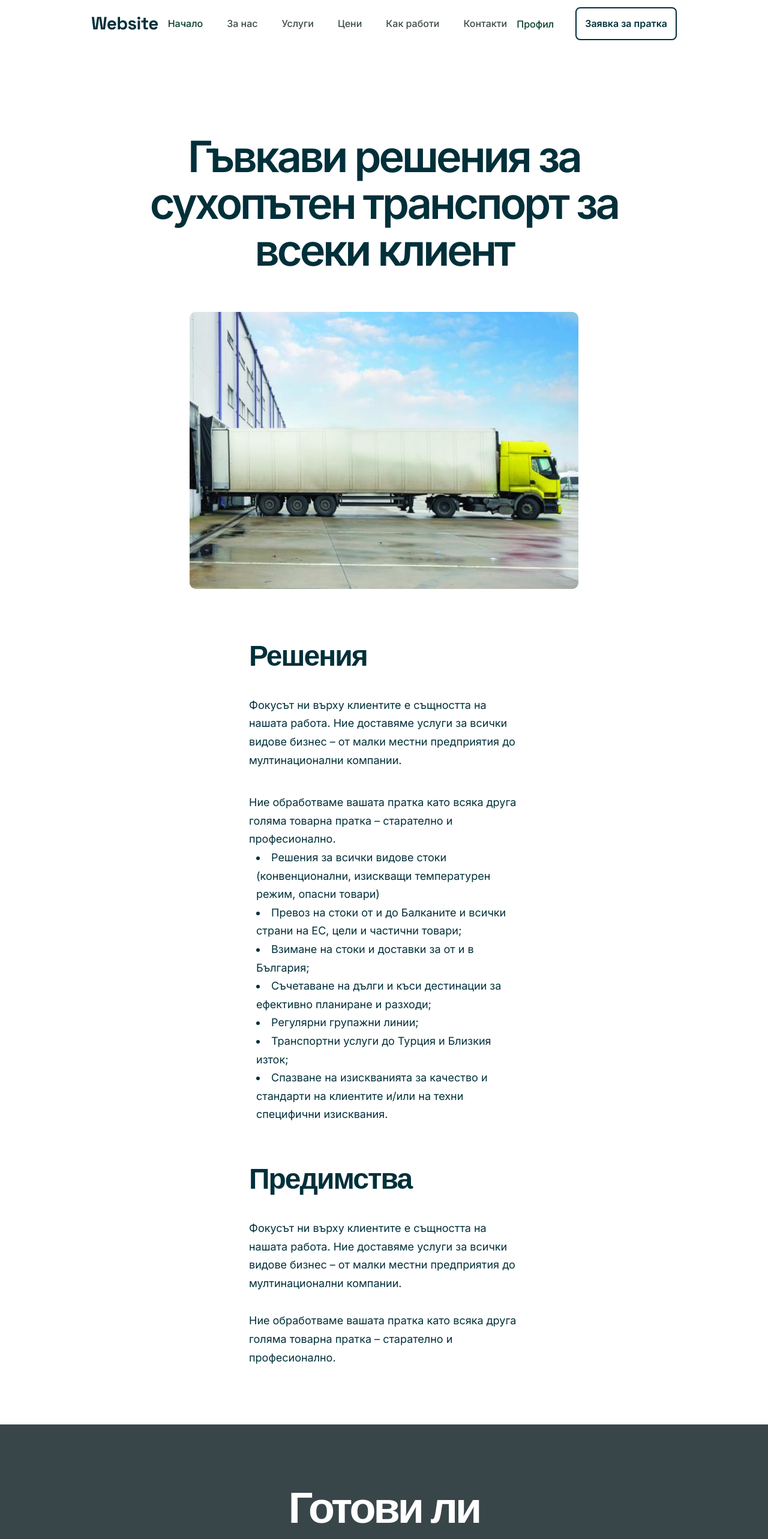
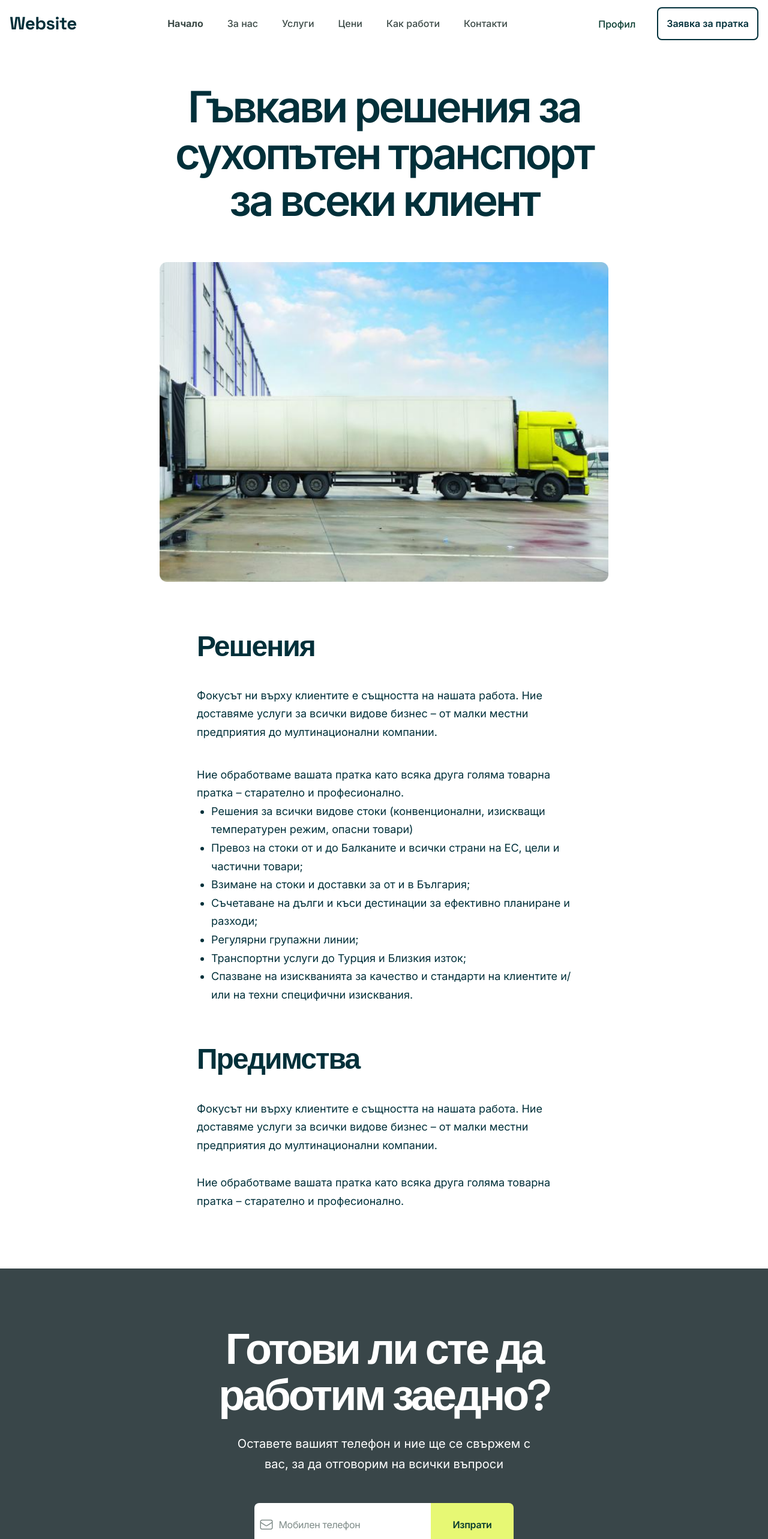
Before and after one commit to TerSimaN/zing7-task-c, a Next.js app: page / in a window 1280 px wide. Shown: the part 20-2586 px from the top of the page at 60% size. Built offline with nearby package versions, Linux system fonts and the light colour scheme.

Commit message:
Refactored

```diff
--- a/src/app/assets/images/index.ts
+++ b/src/app/assets/images/index.ts
@@ -1,11 +1,11 @@
 import truck from './Image.png';
 import dangerousCargo from './pexels-mart-production-7550421.png';
 import oversizeCargo from './pexels-mart-production-7550581.png';
-import frigeTransport from './pexels-olia-danilevich-5313161.png';
+import fridgeTransport from './pexels-olia-danilevich-5313161.png';
 
 export {
     truck,
     dangerousCargo,
     oversizeCargo,
-    frigeTransport
+    fridgeTransport
 }
--- a/src/app/page.tsx
+++ b/src/app/page.tsx
@@ -1,28 +1,22 @@
 import Hero from "@/components/Hero";
 import Nav from "@/components/Nav";
-import Image from "next/image";
-import { truck } from "./assets/images";
 import Content from "@/components/Content";
 import Contact from "@/components/Contact";
+import CaseStudies from "@/components/CaseStudies";
 
 export default function Home() {
   return (
-    <main className="relative">
+    <main className="flex flex-col relative w-full md:container md:mx-auto px-4 items-center">
       <Nav />
-      <section className="flex flex-col justify-center items-center w-full pt-[155px] pb-24">
-        <Hero />
-        <div className="px-[316px] pt-16">
-          <Image
-            src={truck}
-            alt="truck"
-            width={969}
-            height={690}
-          />
-        </div>
+      <Hero />
+      <section className="flex flex-col justify-center items-center xl:max-w-[50%] mt-20">
         <Content />
       </section>
-      <section className="flex flex-col w-full bg-swamp-dark-gray">
+      <section className="flex flex-col items-center w-screen mt-24 bg-swamp-dark-gray">
         <Contact />
+      </section>
+      <section className="flex justify-center items-center xl:max-w-[75%] mt-24 md:mb-28 mb-16">
+        <CaseStudies />
       </section>
     </main>
   );
--- a/src/components/Contact.tsx
+++ b/src/components/Contact.tsx
@@ -1,22 +1,25 @@
-import Button from "./Button"
-
 const Contact = () => {
     return (
-    <div className="flex flex-col justify-center items-center gap-y-12 px-[436px] pt-[101px]">
-        <div className="flex flex-col items-center gap-y-6">
-            <h1 className="font-space-grotesk font-semibold text-7xl leading-[108%] tracking-[-4px] text-center text-white">
+        <div className="flex flex-col justify-center items-center gap-y-12 lg:max-w-[50%] pt-24 pb-32">
+            <div className="flex flex-col items-center gap-y-6 max-sm:px-4">
+                <h1 className="font-space-grotesk font-semibold max-sm:text-5xl text-7xl leading-[108%] sm:tracking-[-4px] text-center text-white">
                     Готови ли сте да работим заедно?
                 </h1>
-            <p className="font-inter font-normal text-xl leading-[170%] text-center text-white">
+                <p className="font-inter font-normal text-xl leading-[170%] text-center text-white md:max-w-[80%] max-sm:px-2">
                     Оставете вашият телефон и ние ще се свържем с вас, за да отговорим на всички въпроси
                 </p>
             </div>
-        <div className="flex flex-row h-[72px]">
-            <input className="font-inter font-normal text-base leading-6 tracking-[-0.3px] text-right border rounded-l-lg border-white gap-x-5 px-5 py-6"
-             type="tel" placeholder="Мобилен телефон">
-
-             </input>
-            <button className="border rounded-r-lg border-swamp-yellow bg-swamp-yellow text-swamp-green w-[137px]">
+            <div className="flex sm:flex-row flex-col justify-center items-center gap-y-7">
+                <div className="flex flex-row items-center">
+                    <span className="px-2 py-6 bg-white rounded-l-lg">
+                        <svg xmlns="http://www.w3.org/2000/svg" fill="none" viewBox="0 0 24 24" strokeWidth={1.5} stroke="currentColor" className="stroke-swamp-light-grey z-10 w-6 h-6">
+                            <path strokeLinecap="round" strokeLinejoin="round" d="M21.75 6.75v10.5a2.25 2.25 0 0 1-2.25 2.25h-15a2.25 2.25 0 0 1-2.25-2.25V6.75m19.5 0A2.25 2.25 0 0 0 19.5 4.5h-15a2.25 2.25 0 0 0-2.25 2.25m19.5 0v.243a2.25 2.25 0 0 1-1.07 1.916l-7.5 4.615a2.25 2.25 0 0 1-2.36 0L3.32 8.91a2.25 2.25 0 0 1-1.07-1.916V6.75" />
+                        </svg>
+                    </span>
+                    <input className="font-inter font-normal text-base leading-6 tracking-[-0.3px] text-left focus:outline-none placeholder:text-swamp-light-grey max-sm:rounded-r-lg pr-5 py-6"
+                        type="tel" placeholder="Мобилен телефон"/>
+                </div>
+                <button className="font-inter font-semibold leading-6 tracking-[-0.3px] sm:rounded-r-lg max-sm:rounded-lg bg-swamp-yellow text-swamp-green px-9 py-6 w-full h-full">
                     Изпрати
                 </button>
             </div>
--- a/src/components/Content.tsx
+++ b/src/components/Content.tsx
@@ -1,6 +1,6 @@
 const Content = () => {
     return (
-      <div className="flex flex-col gap-y-16 px-[415px] pt-[84px]">
+      <div className="flex flex-col gap-y-16">
           <div className="flex flex-col gap-y-10">
               <h1 className="font-space-grotesk font-semibold text-5xl leading-[115%] tracking-[-2px] text-left text-swamp-blue">
                   Решения
@@ -13,7 +13,7 @@ const Content = () => {
                       <p className="font-inter font-normal text-lg leading-[170%] text-left text-swamp-blue">
                           Ние обработваме вашата пратка като всяка друга голяма товарна пратка – старателно и професионално.
                       </p>
-                      <ul className="list-disc list-inside font-inter font-normal text-lg leading-[170%] text-left text-swamp-blue pl-3">
+                      <ul className="list-disc font-inter font-normal text-lg leading-[170%] text-swamp-blue pl-6">
                           <li>Решения за всички видове стоки (конвенционални, изискващи температурен режим, опасни товари)</li>
                           <li>Превоз на стоки от и до Балканите и всички страни на ЕС, цели и частични товари;</li>
                           <li>Взимане на стоки и доставки за от и в България;</li>
@@ -29,12 +29,12 @@ const Content = () => {
               <h1 className="font-space-grotesk font-semibold text-5xl leading-[115%] tracking-[-2px] text-left text-swamp-blue">
                   Предимства
               </h1>
-              <div className="flex flex-col">
+              <div className="flex flex-col gap-y-8">
                   <p className="font-inter font-normal text-lg leading-[170%] text-left text-swamp-blue">
                       Фокусът ни върху клиентите е същността на нашата работа.
                       Ние доставяме услуги за всички видове бизнес – от малки местни предприятия до мултинационални компании.
                   </p>
-                  <p className="font-inter font-normal text-lg leading-[170%] text-left text-swamp-blue pt-8">
+                  <p className="font-inter font-normal text-lg leading-[170%] text-left text-swamp-blue">
                       Ние обработваме вашата пратка като всяка друга голяма товарна пратка – старателно и професионално.
                   </p>
               </div>
--- a/src/components/Hero.tsx
+++ b/src/components/Hero.tsx
@@ -1,10 +1,19 @@
+import { truck } from "@/app/assets/images"
+import Image from "next/image"
+
 const Hero = () => {
   return (
-    <div className="flex h-[234px]">
-        <h1 className="w-[931px] font-inter font-semibold text-center text-7xl leading-[108%] tracking-[-4px] text-swamp-blue">
+    <section className="flex flex-col justify-center items-center gap-16 mt-[72px] xl:max-w-[60%]">
+        <h1 className="font-inter font-semibold text-center max-sm:text-5xl text-7xl leading-[108%] sm:tracking-[-4px] text-swamp-blue">
             Гъвкави решения за сухопътен транспорт за всеки клиент
         </h1>
-    </div>
+        <Image
+          src={truck}
+          alt="truck"
+          width={969}
+          height={690}
+        />
+    </section>
   )
 }
 
--- a/src/components/Nav.tsx
+++ b/src/components/Nav.tsx
@@ -1,32 +1,29 @@
 import Button from "./Button"
 
 const Nav = () => {
+    const links: string[] = ["За нас", "Услуги", "Цени", "Как работи", "Контакти"];
+
     return (
-    <header className="flex justify-between items-center pt-[32px] px-[152px] w-auto">
+        <header className="flex justify-between items-center mt-8 w-full">
             <span className="font-space-grotesk font-bold text-[29.65px] leading-[140%] tracking-[-0.62px] text-swamp-blue">Website</span>
-        <ul className="flex gap-10 text-left font-inter font-medium text-base leading-[170%]">
-            <li className="text-swamp-green">
+            <ul className="flex gap-10 text-left font-inter font-medium text-base leading-[170%] max-lg:hidden">
+                <li className="font-bold text-swamp-gray">
                     <a href="/">Начало</a>
                 </li>
+                {links.map((link) => (
                     <li className="text-swamp-gray">
-                <a>За нас</a>
+                        <a>{link}</a>
                     </li>
-            <li className="text-swamp-gray">
-                <a>Услуги</a>
-            </li>
-            <li className="text-swamp-gray">
-                <a>Цени</a>
-            </li>
-            <li className="text-swamp-gray">
-                <a>Как работи</a>
-            </li>
-            <li className="text-swamp-gray">
-                <a>Контакти</a>
-            </li>
+                ))}
             </ul>
-        <div className="flex flex-row items-center gap-9">
+            <div className="flex flex-row items-center gap-9 max-lg:hidden">
                 <span className="font-inter font-medium leading-4 text-swamp-green">Профил</span>
                 <Button label="Заявка за пратка" />
+            </div>
+            <div className="lg:hidden border rounded-md border-swamp-green p-1">
+                <svg xmlns="http://www.w3.org/2000/svg" fill="none" viewBox="0 0 24 24" strokeWidth={1.5} stroke="currentColor" className="w-8 h-8">
+                    <path strokeLinecap="round" strokeLinejoin="round" d="M3.75 6.75h16.5M3.75 12h16.5m-16.5 5.25h16.5" />
+                </svg>
             </div>
         </header>
     )
```
Lines whose indentation alone changed are shown as unchanged.
